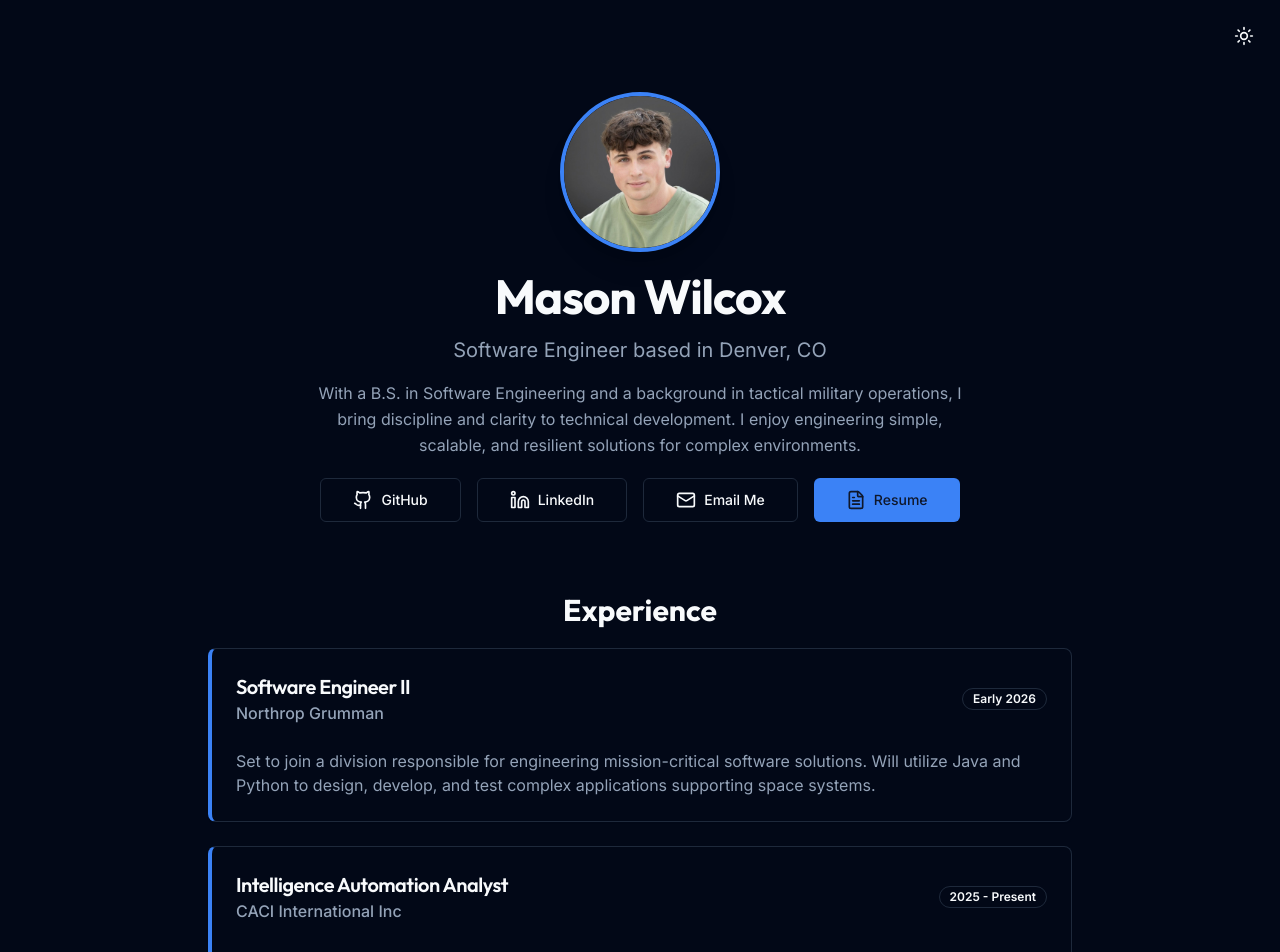
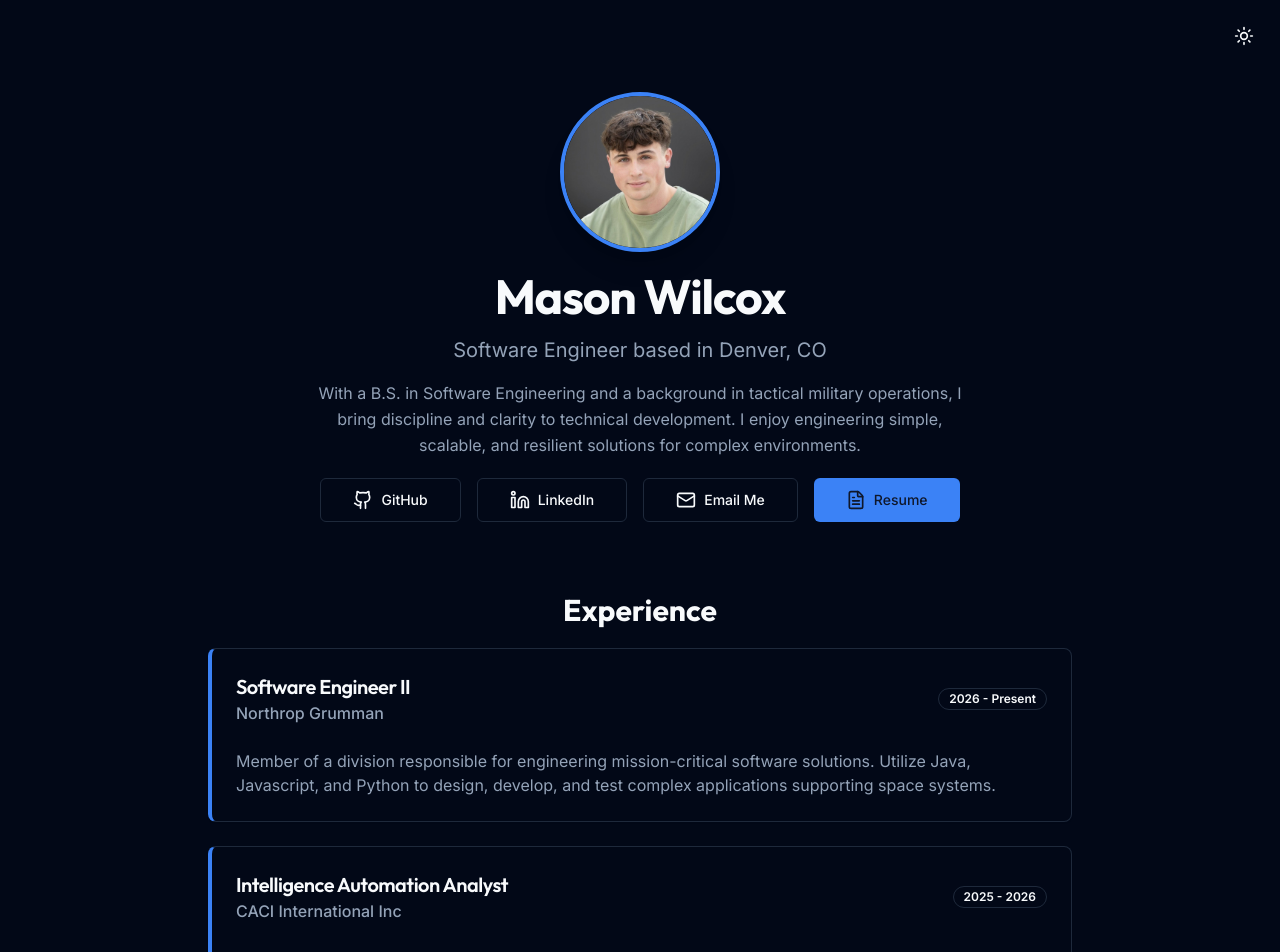
Before and after one commit to masonakdev/developer-portfolio, a React (Vite) app in the folder apps/portfolio/: page / in a window 1280 px wide. Shown: the top 952 px of the page. Built offline with nearby package versions, Linux system fonts and the light colour scheme; no server answers.

Commit message:
chore: update experience dates

```diff
--- a/apps/portfolio/src/components/sections/Experience.tsx
+++ b/apps/portfolio/src/components/sections/Experience.tsx
@@ -6,13 +6,13 @@ const experiences = [
     {
         role: 'Software Engineer II',
         company: 'Northrop Grumman',
-        period: 'Early 2026',
-        description: 'Set to join a division responsible for engineering mission-critical software solutions. Will utilize Java and Python to design, develop, and test complex applications supporting space systems.',
+        period: '2026 - Present',
+        description: 'Member of a division responsible for engineering mission-critical software solutions. Utilize Java, Javascript, and Python to design, develop, and test complex applications supporting space systems.',
     },
     {
         role: 'Intelligence Automation Analyst',
         company: 'CACI International Inc',
-        period: '2025 - Present',
+        period: '2025 - 2026',
         description: 'Ensure operational stability for over 300 cloud-hosted microservices by leveraging Python automation and Linux diagnostic tools to triage incidents and report critical data to senior leadership.',
     },
     {
```
Also changed, not shown: 1 other file (tests, documents, lock files or other folders).
